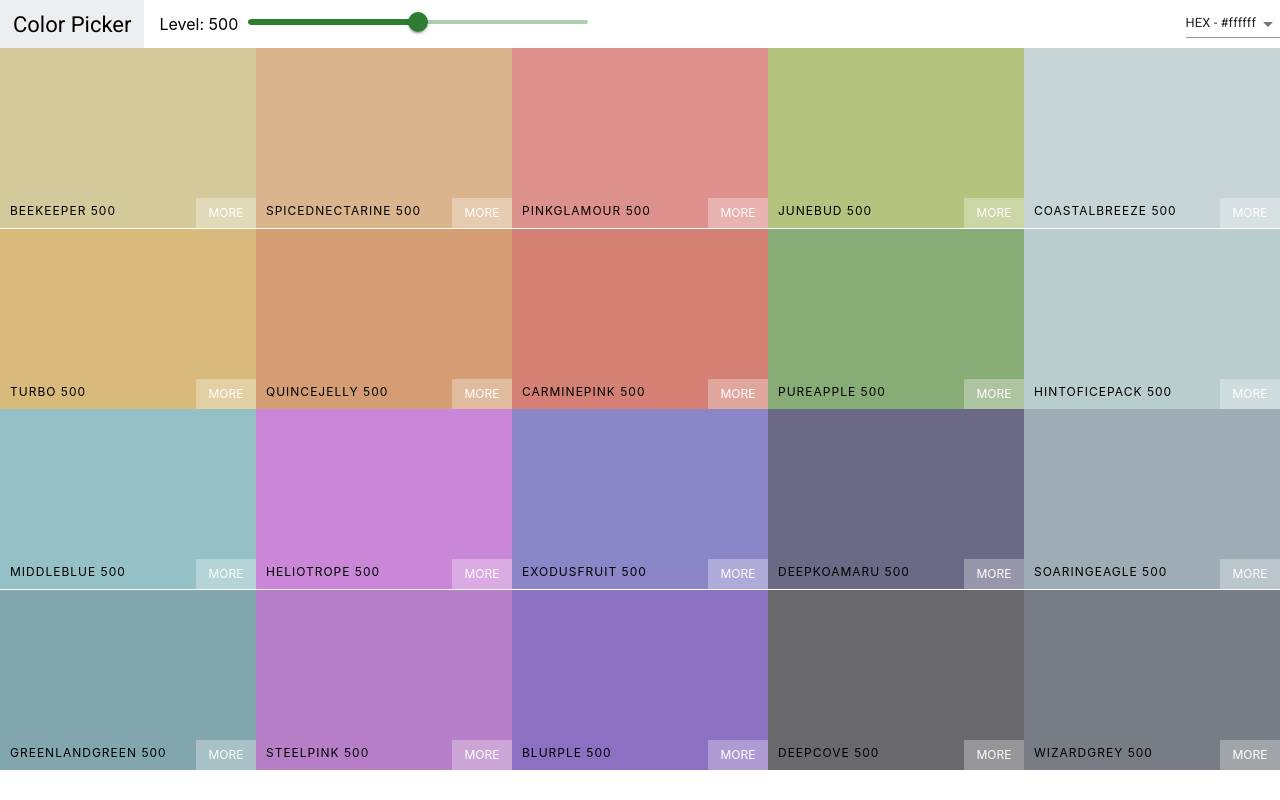
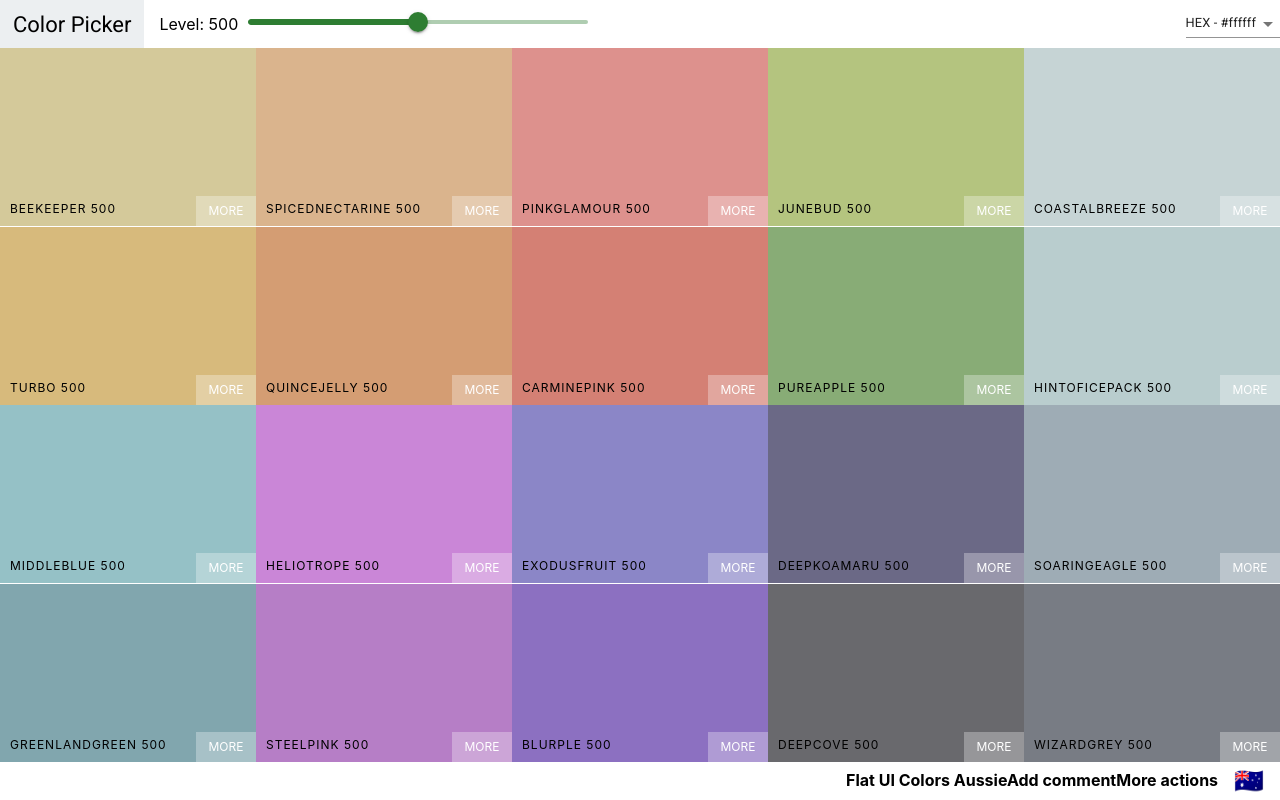
Before and after one commit to JunaidQureshi05/Paletly, a React (Create React App) app: page /palette/flat-ui-colors-american in a window 1280 px wide. Built offline with nearby package versions, Linux system fonts and the light colour scheme.

Commit message:
Add palette footer

```diff
--- a/src/components/Palette/Palette.css
+++ b/src/components/Palette/Palette.css
@@ -1,9 +1,11 @@
 .Palette {
   height: 100vh;
   overflow: hidden;
+  display: flex;
+  flex-direction: column;
 }
 .Palette-colors {
-  height: 90%;
+  flex: 1;
 }
 
 .slider {
@@ -12,22 +14,14 @@
   display: inline-block;
 }
 
-.rc-slider-track {
-  background-color: green !important;
+.Palette-footer {
+  height: 5vh;
+  display: flex;
+  justify-content: flex-end;
+  align-items: center;
+  font-weight: bold;
 }
-.rc-slider-rail {
-  height: 8px;
+.emoji {
+  font-size: 1.5rem;
+  margin: 0 1rem;
 }
-.rc-slider-handle,
-.rc-slider-handle:active,
-.rc-slider-handle:focus,
-.rc-slider-handle:hover {
-  background-color: green !important;
-  outline: none !important;
-  border: 2px solid green !important;
-  box-shadow: none;
-  width: 13px;
-  height: 13px;
-  margin-left: -7px;
-  margin-top: -3px;
-}
--- a/src/components/Palette/index.tsx
+++ b/src/components/Palette/index.tsx
@@ -8,7 +8,7 @@
 const Palette = ({ palette }: { palette: GeneratedPallete }) => {
   const [level, setLevel] = useState<number>(500);
   const [colorFormat, setColorFormat] = useState<ColorFormat>(ColorFormat.HEX);
-
+  const { paletteName, emoji, colors } = palette;
   return (
     <div className="Palette">
       {/* Navbar goes here */}
@@ -20,11 +20,15 @@
       />
 
       <div className="Palette-colors">
-        {palette.colors[level].map((color) => (
+        {colors[level].map((color) => (
           <ColorBox color={color} colorFormat={colorFormat} />
         ))}
       </div>
-      {/* Footer goes here */}
+      <footer className="Palette-footer">
+        {" "}
+        {paletteName}Add commentMore actions
+        <span className="emoji">{emoji}</span>
+      </footer>
     </div>
   );
 };
```
